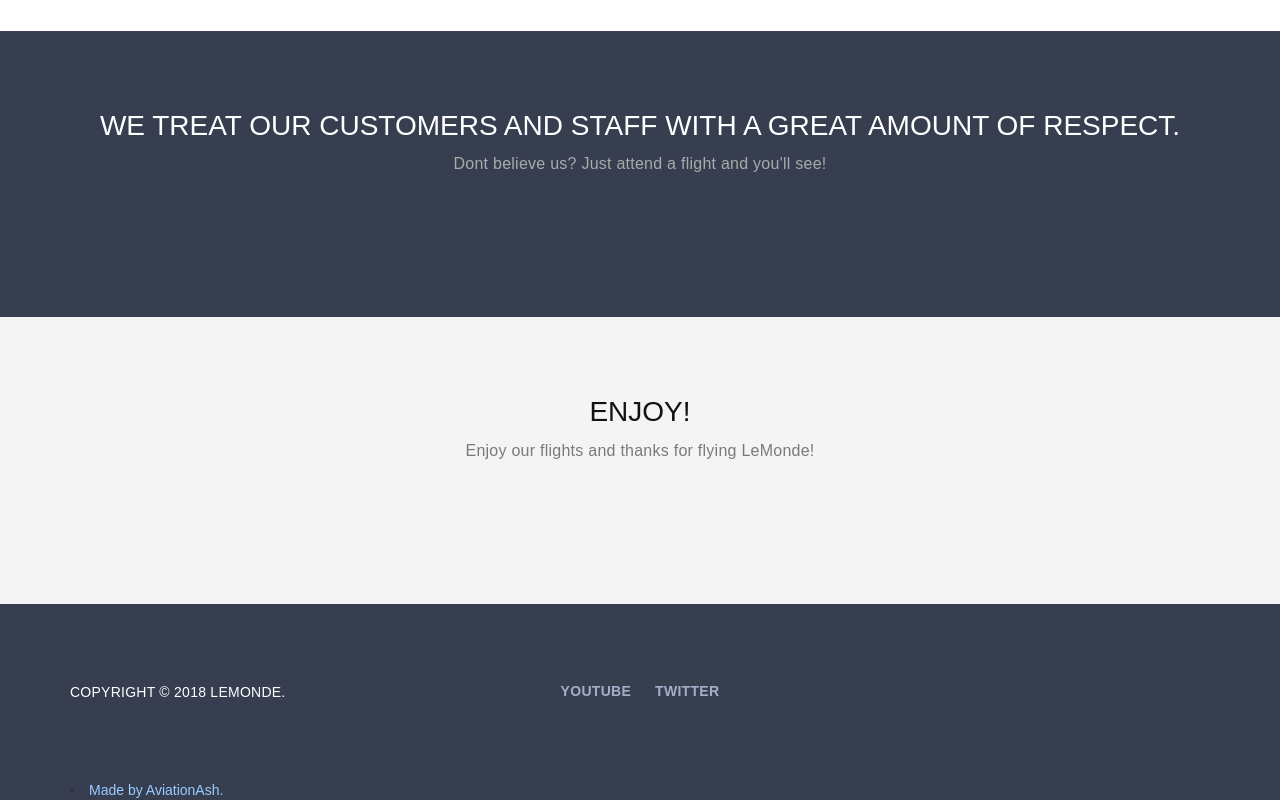
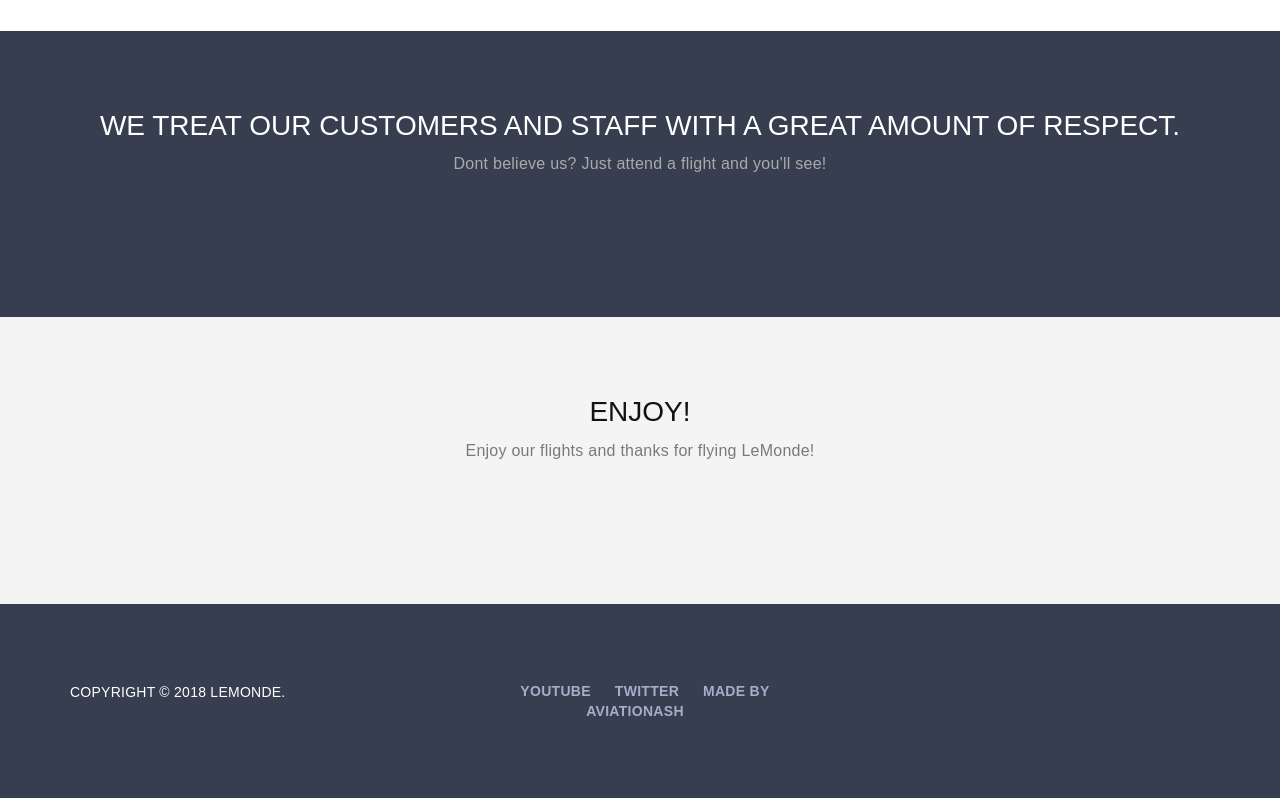
Before and after one commit to Aviationash/Aviationash.github.io, a plain HTML site: page index.html in a window 1280 px wide. Shown: the part 2134-2934 px from the top of the page. Drawn offline with Linux system fonts and the light colour scheme; some packages are replaced by stand-ins of ours.

Commit message:
Twitter101

```diff
--- a/index.html
+++ b/index.html
@@ -206,12 +206,12 @@ ash
                 <div class="row">
                     <div class="col-md-4 col-sm-12">
                             <p>Copyright &copy; 2018 Lemonde. <br>
-                            <li><a href="https://twitter.com/AshHarkness">Made by AviationAsh.</a></li>
                     </div>
                     <div class="col-md-4 col-sm-12">
                         <ul class="social-icons">
                             <li><a href="https://www.youtube.com/channel/UC86e2wmLtfAewcnPsLZ-GlQ">Youtube</a></li>
                             <li><a href="https://twitter.com/lmarblx?lang=en">Twitter</a></li>
+                            <li><a href="https://twitter.com/AshHarkness">Made by AviationAsh</a></li>
                         </ul>
                     </div>
                 </div>
```
